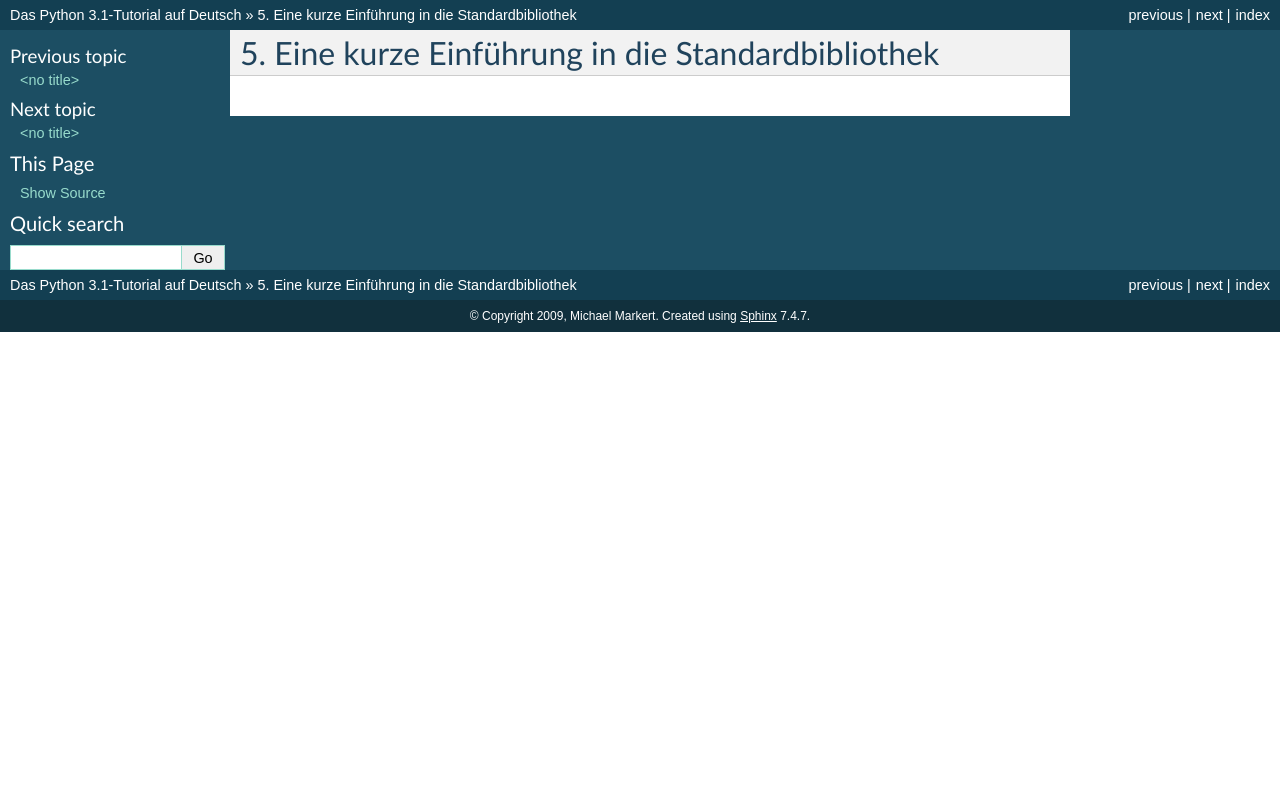
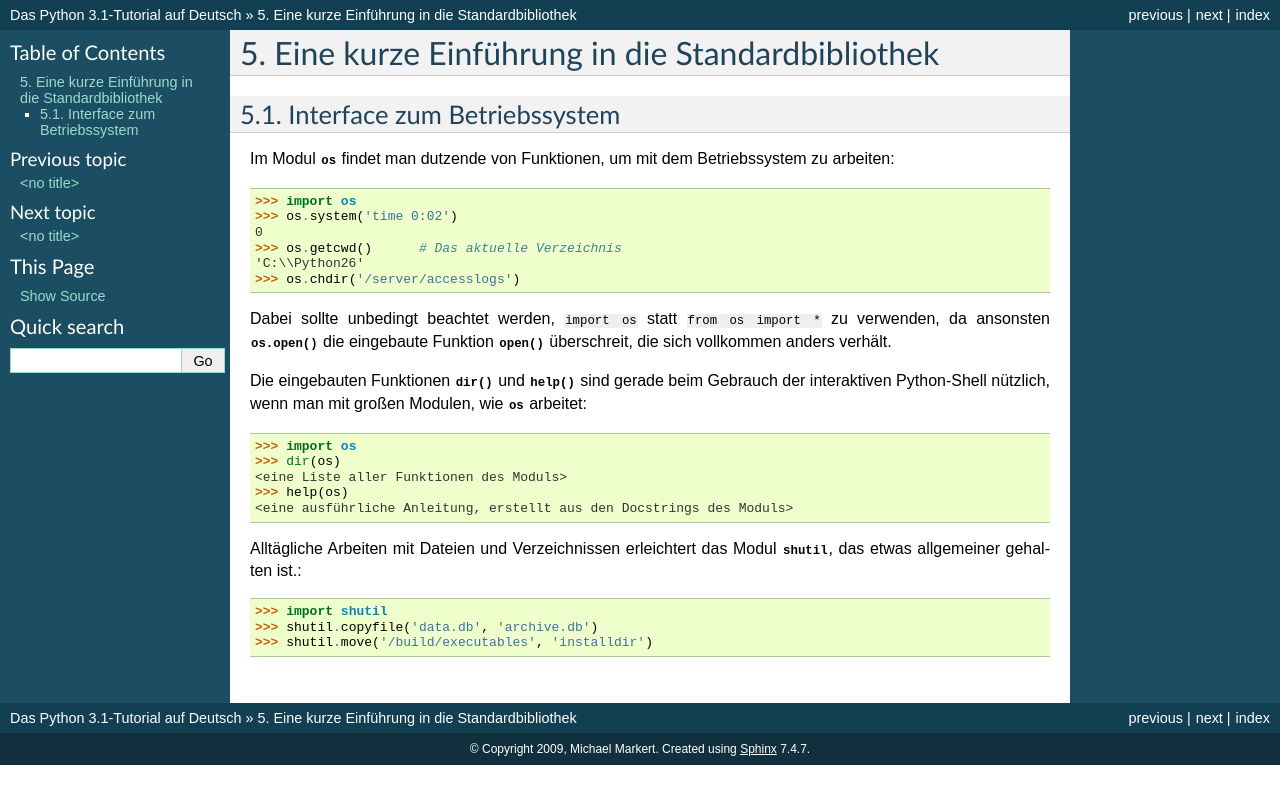
Before and after one commit to cofi/py-tutorial-de, a Sphinx documentation site: the page built from source/stdlib.rst, in a window 1280 px wide. Shown: the top 804 px of the page. Built offline with Sphinx 7.4.7, drawn with Linux system fonts in a browser that asks for light colours; pages that are not in the unit, such as notebooks, are missing from menus.

Commit message:
os & shutil

```diff
--- a/source/stdlib.rst
+++ b/source/stdlib.rst
@@ -3,3 +3,41 @@
 ***********************************************
 Eine kurze Einführung in die Standardbibliothek
 ***********************************************
+
+
+.. _tut-os-interface:
+
+Interface zum Betriebssystem
+============================
+
+Im Modul :mod:`os` findet man dutzende von Funktionen, um mit dem
+Betriebssystem zu arbeiten::
+
+   >>> import os
+   >>> os.system('time 0:02')
+   0
+   >>> os.getcwd()      # Das aktuelle Verzeichnis
+   'C:\\Python26'
+   >>> os.chdir('/server/accesslogs')
+
+Dabei sollte unbedingt beachtet werden, ``import os`` statt ``from os import
+*`` zu verwenden, da ansonsten :func:`os.open` die eingebaute Funktion
+:func:`open` überschreit, die sich vollkommen anders verhält.
+
+.. index:: builtin: help
+
+Die eingebauten Funktionen :func:`dir` und :func:`help` sind gerade beim
+Gebrauch der interaktiven Python-Shell nützlich, wenn man mit großen Modulen,
+wie :mod:`os` arbeitet::
+
+   >>> import os
+   >>> dir(os)
+   <eine Liste aller Funktionen des Moduls>
+   >>> help(os)
+   <eine ausführliche Anleitung, erstellt aus den Docstrings des Moduls>
+
+Alltägliche Arbeiten mit Dateien und Verzeichnissen erleichtert das Modul :mod:`shutil`, das etwas allgemeiner gehalten ist.::
+
+   >>> import shutil
+   >>> shutil.copyfile('data.db', 'archive.db')
+   >>> shutil.move('/build/executables', 'installdir')
```
